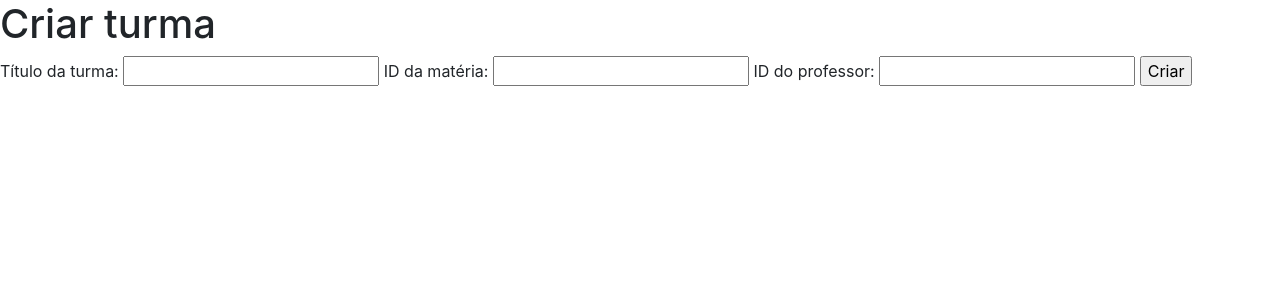
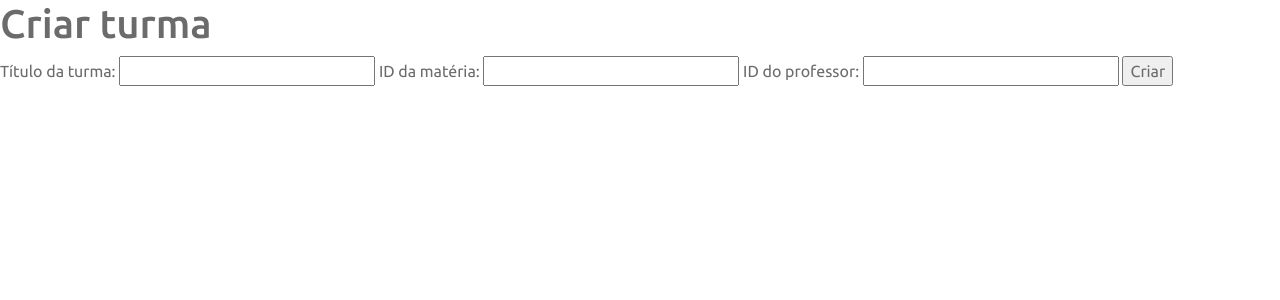
Before and after one commit to caioguedesam/skoolit_engsoft, a Flask app: page /turmas/criar in a window 1280 px wide. Shown: the top 300 px of the page. Run offline with Flask 2, Linux system fonts and the light colour scheme; some libraries are stand-ins or nearby versions.

Commit message:
Colocando a fonte Ubuntu e estilo geral

```diff
--- /dev/null
+++ b/skoolit/static/geral.css
@@ -0,0 +1,4 @@
+* {
+  font-family: 'Ubuntu', sans-serif;
+  color: #6B6B6B;
+}
--- a/skoolit/templates/base.html
+++ b/skoolit/templates/base.html
@@ -4,7 +4,10 @@
 	<!-- Bootstrap CSS -->
 	<meta charset="UTF-8">
 	<link rel="stylesheet" href="https://stackpath.bootstrapcdn.com/bootstrap/4.5.2/css/bootstrap.min.css" integrity="sha384-JcKb8q3iqJ61gNV9KGb8thSsNjpSL0n8PARn9HuZOnIxN0hoP+VmmDGMN5t9UJ0Z" crossorigin="anonymous">
-	{% block style %}{% endblock %}
+	{% block style %}
+		<link href="https://fonts.googleapis.com/css2?family=Ubuntu:ital,wght@0,300;0,400;0,500;0,700;1,300;1,400;1,500;1,700&display=swap" rel="stylesheet">
+		<link rel="stylesheet" href="{{ url_for('static', filename='geral.css') }}">
+	{% endblock %}
 	<title>{% block title %}{% endblock %} - Skoolit</title>
 
 </head>
```
